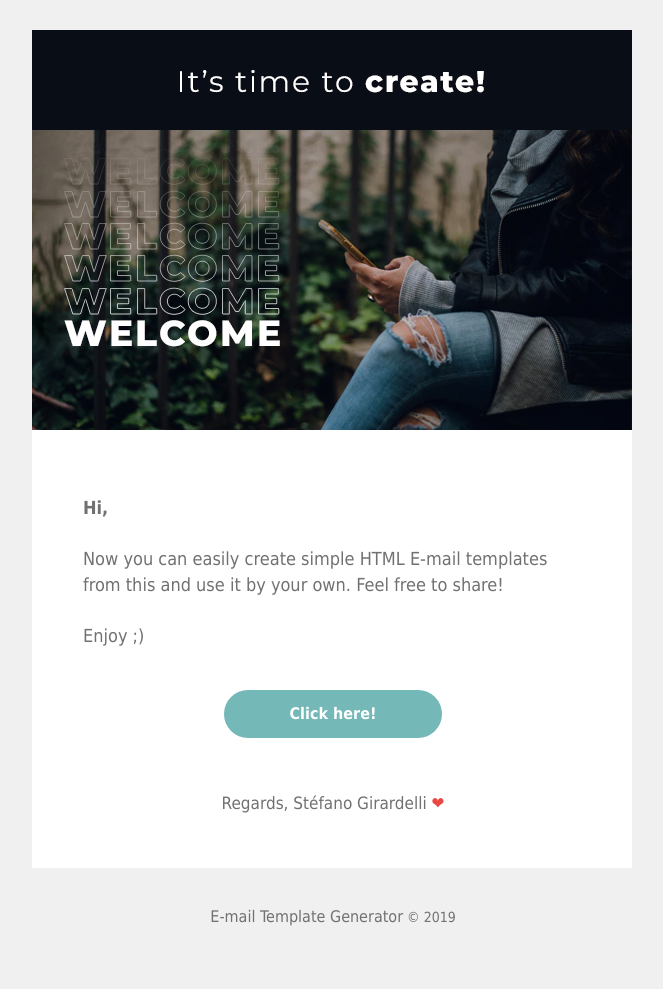
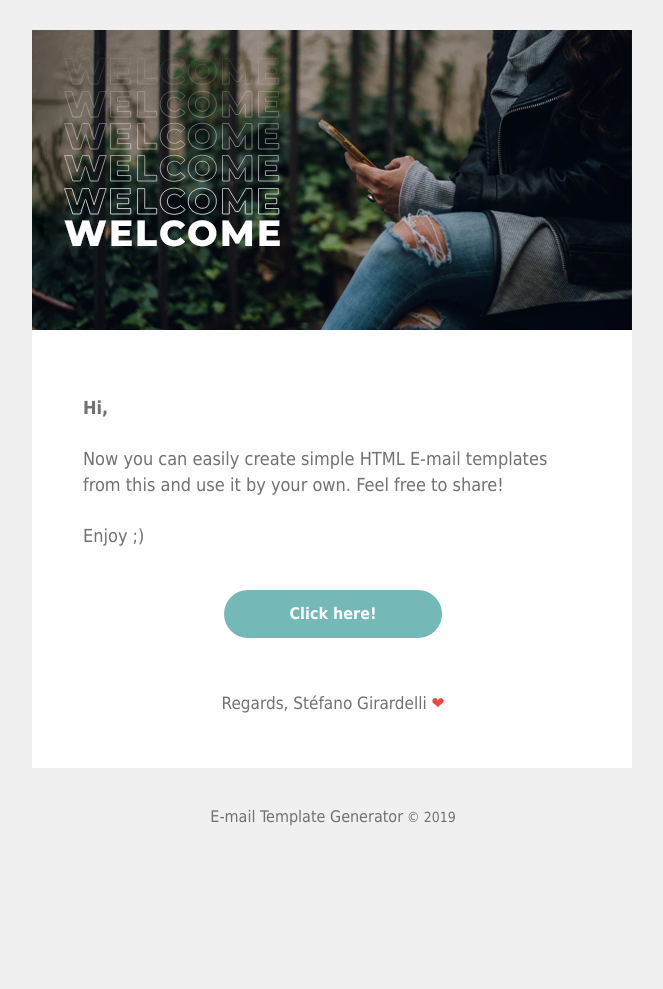
Before and after one commit to stefanobg/email-template-generator, a plain HTML site: page templates/default.html in a window 1280 px wide. Shown: the whole page, without its empty margins (308-971 px from the left). After the commit the page ends 936 px from the top, so only its background shows below. Drawn offline with Linux system fonts and the light colour scheme.

Commit message:
Removing default header image

```diff
--- a/templates/default.html
+++ b/templates/default.html
@@ -26,7 +26,7 @@
 										<tbody>
 											<tr style="margin:0; padding:0; border-image-width:0">
 												<td style="margin:0; padding:0; border-image-width:0">
-													<img id="template-img-header" src="https://raw.githubusercontent.com/stefanobg/email-template-generator/577d858e30c7faa67c750d23f78a91efb2c51646/assets/header.jpg" style="max-width:600px; padding-bottom: 0; border:0; outline:0; text-decoration:none; display:block;">
+													<img id="template-img-header" src="" style="max-width:600px; padding-bottom: 0; border:0; outline:0; text-decoration:none; display:block;">
 												</td>
 											</tr>
 										</tbody>
```
